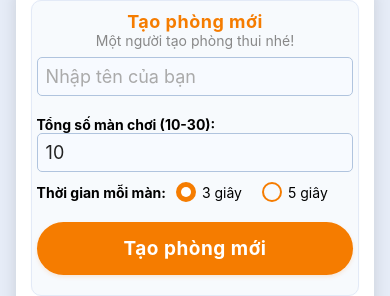
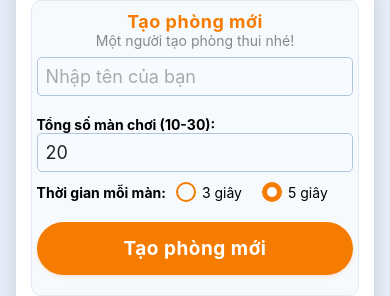
Before and after one commit to hvq1919/aitinhmathon, a React Native app: screen /JoinRoom in a window 390 px wide. Shown: the part 109-405 px from the top of the page. Built offline with nearby package versions, Linux system fonts and the light colour scheme; what react-native-sound would draw is missing.

Commit message:
Small update

```diff
--- a/src/components/DotAnimation.tsx
+++ b/src/components/DotAnimation.tsx
@@ -33,7 +33,7 @@ const styles = StyleSheet.create({
     alignItems: 'center',
     justifyContent: 'center',
     padding: 20,
-    marginTop: 32,
+    marginTop: 10,
   },
   text: {
     marginTop: 12,
--- a/src/screens/MainGamePlay.tsx
+++ b/src/screens/MainGamePlay.tsx
@@ -20,7 +20,7 @@ import GameOver from '../components/GameOver';
 import { loadSounds, playCorrect, playWrong, playWin, releaseSounds } from '../soundManager';
 
 
-const TOTAL_TIME = 20; // 2 phút
+const TOTAL_TIME = 100; // 100s
 
 export default function MainGamePlay({ navigation }: any) {
     const [level, setLevel] = useState(1);
--- a/src/screens/rooms/JoinRoomScreen.tsx
+++ b/src/screens/rooms/JoinRoomScreen.tsx
@@ -12,8 +12,8 @@ import { useUserInfo } from '../../hooks/useUserInfo';
 const JoinRoomScreen = () => {
     const navigation = useNavigation<any>();
     const [playerName, setPlayerName] = useState('');
-    const [totalLevel, setTotalLevel] = useState('10'); // Mặc định 10
-    const [roundTime, setRoundTime] = useState(3); // Mặc định 3 giây
+    const [totalLevel, setTotalLevel] = useState('20'); // Mặc định 20
+    const [roundTime, setRoundTime] = useState(5); // Mặc định 5 giây
     const [roomCodeInput, setRoomCodeInput] = useState('');
     const [loading, setLoading] = useState(false);
     const userInfo = useUserInfo();
```
